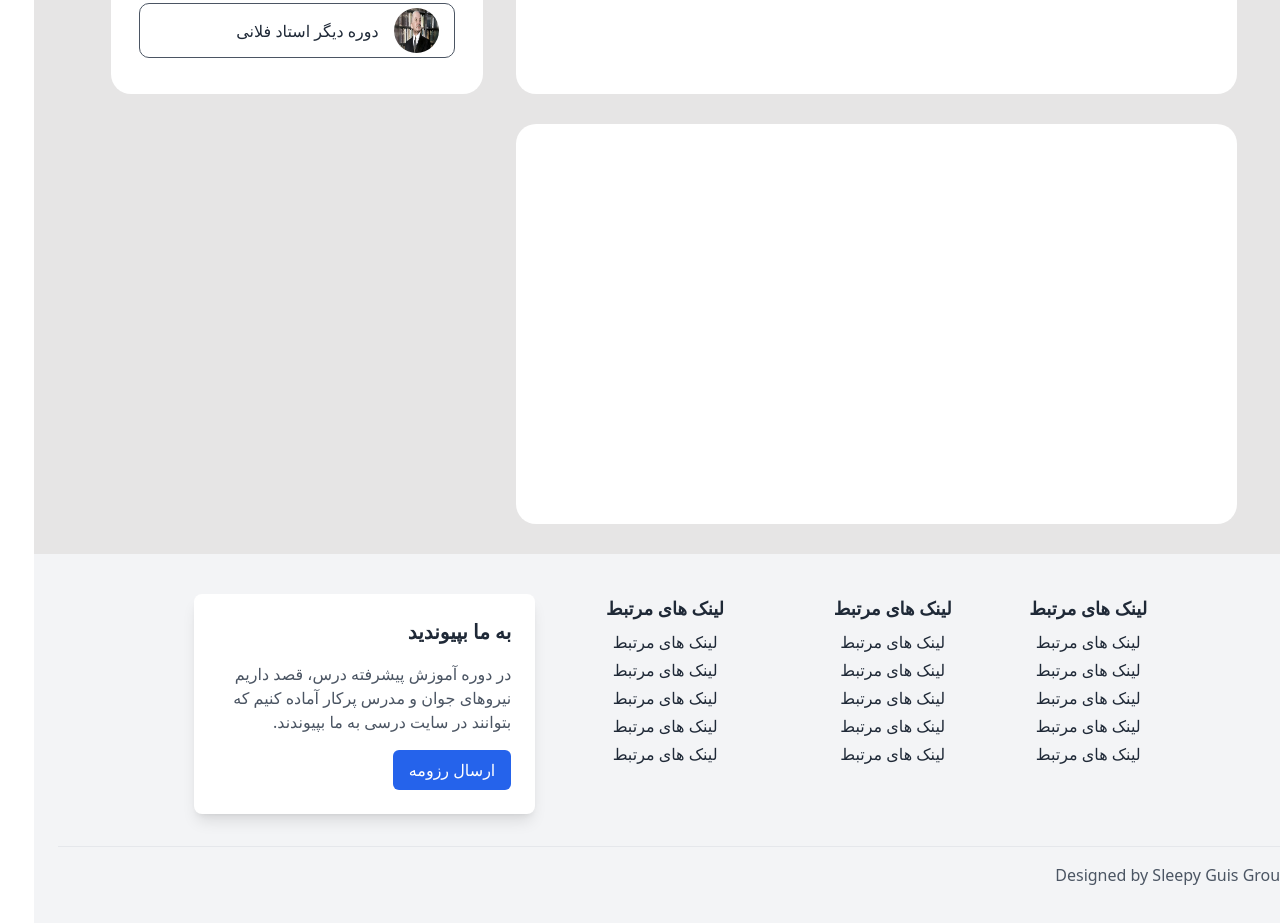
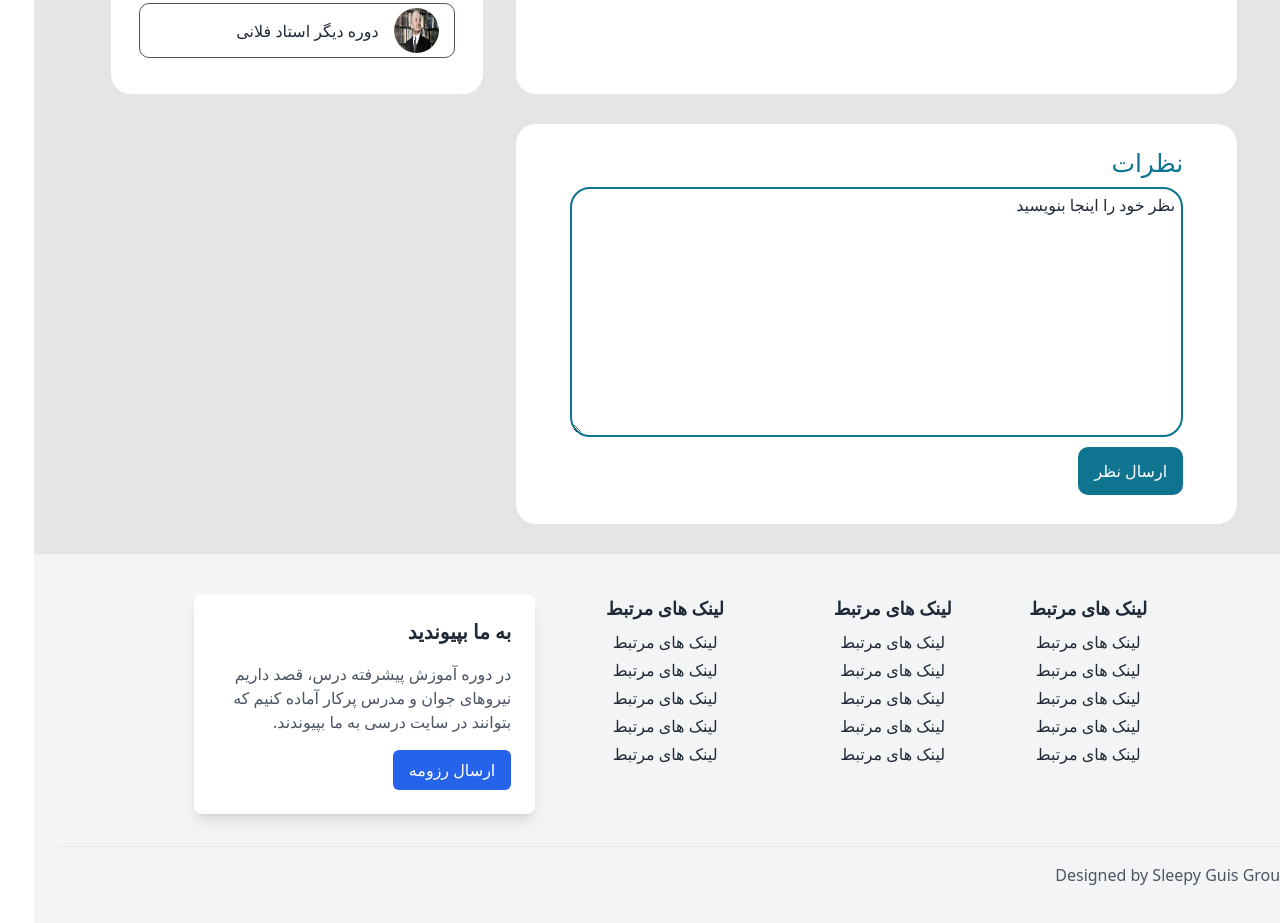
Before and after one commit to academy-react-summer1403/future-programmers, a React (Vite) app: page /coursedetail in a window 1280 px wide. Shown: the part 1200-2123 px from the top of the page. Built offline with nearby package versions, Linux system fonts and the light colour scheme; a web font is replaced by a local one.

Commit message:
compelet

```diff
--- a/src/screens/courseDetail/CourseDetail.jsx
+++ b/src/screens/courseDetail/CourseDetail.jsx
@@ -1,5 +1,7 @@
 import React from 'react'
 import SimilarCourse from './SimilarCourse'
+import {Formik, Field, Form} from 'formik';
+
 
 function CourseDetail() {
 
@@ -47,7 +49,17 @@ function CourseDetail() {
           </div>
         </div>
 
-        <div className='w-[64%] h-[400px] bg-white mt-[30px] rounded-[20px] dark:bg-slate-500'></div>
+        <div className='w-[64%] h-[400px] bg-white mt-[30px] rounded-[20px] dark:bg-slate-500'>
+          <div className='w-[85%] h-[90%] my-[20px] mx-auto'>
+            <h1 className='text-[25px] text-cyan-700 inline dark:text-white'>نظرات</h1>
+              <div className='border-[2px] border-cyan-700 dark:border-black rounded-[20px] h-[250px] mt-[5px]'>
+                <textarea className='w-[99%] h-[240px] mr-[6px] mt-[4px] rounded-[20px] [outline:none] dark:bg-slate-500 dark:text-white' >نظر خود را اینجا بنویسید</textarea>
+              </div>
+              <button className='bg-cyan-700 mt-[10px]  py-3 px-4 rounded-[10px] text-white'>ارسال نظر</button>
+
+
+          </div>
+        </div>
       </div>
 
 
```
